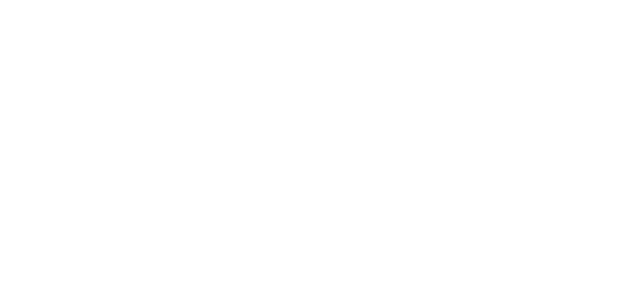
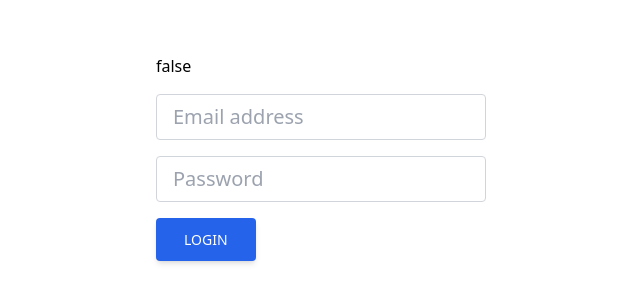
Before and after one commit to rafaelsangali/navbar-dropdown-responsive, a React (Vite) app: page /login in a window 1280 px wide. Before the commit this address had no page. Shown: the part 186-488 px from the top of the page, without its empty margins (356-996 px from the left). Built offline with nearby package versions, Linux system fonts and the light colour scheme.

Commit message:
fazendo conexão

```diff
--- a/package.json
+++ b/package.json
@@ -9,6 +9,7 @@
     "preview": "vite preview"
   },
   "dependencies": {
+    "axios": "^0.27.2",
     "react": "^18.2.0",
     "react-dom": "^18.2.0",
     "react-router-dom": "^6.3.0"
--- a/src/App.tsx
+++ b/src/App.tsx
@@ -1,13 +1,8 @@
-import Navbar from "./components/Navbar/Navbar";
-import { BrowserRouter, Routes, Route } from "react-router-dom";
+import Routes from "./Routes";
 
 function App() {
   return (
-    <BrowserRouter>
-      <Routes>
-        <Route path="/" element={<Navbar />} />
-      </Routes>
-    </BrowserRouter>
+    <Routes />
   );
 }
 
--- /dev/null
+++ b/src/Routes.tsx
@@ -0,0 +1,17 @@
+import { BrowserRouter, Routes as Router, Route } from "react-router-dom";
+import { AuthProvider } from "./contexts/AuthContext";
+import Home from "./pages/Home";
+import Login from "./pages/Login";
+
+export default function Routes() {
+  return (
+    <BrowserRouter>
+      <AuthProvider>
+        <Router>
+          <Route path="/" element={<Home />} />
+          <Route path="/login" element={<Login />} />
+        </Router>
+      </AuthProvider>
+    </BrowserRouter>
+  );
+}
--- a/src/components/Navbar/Navbar.tsx
+++ /dev/null
@@ -1,43 +0,0 @@
-import { useState } from "react";
-import { Link } from "react-router-dom";
-import { linksNav } from "./mylinks";
-
-export default function Navbar() {
-  const [open, setOpen] = useState(false);
-  return (
-    <>
-      <header className="bg-white w-screen shadow-md flex items-center font-medium justify-around">
-        <div className="p-5 md:w-auto w-full flex justify-between">
-          <img src={""} alt="logo" className="md:cursor-pointer h-9" />
-          <div className="text-3xl md:hidden" onClick={() => setOpen(!open)}>
-            <button>{open ? "fechar" : "abrir"}</button>
-          </div>
-        </div>
-        <nav>
-          <ul className="md:flex hidden items-center gap-8">
-            {linksNav.map((link, index) => (
-              <li key={link.name + index}>
-                <Link to={link.redirect} className="px-3 inline-block hover:text-green-400 transition-colors">
-                  {link.name}
-                </Link>
-              </li>
-            ))}
-          </ul>
-          <ul
-            className={`md:hidden bg-zinc-500 fixed w-3/5 top-0 overflow-y-auto bottom-0 py-24 pl-4 duration-500 ${
-              open ? "left-0" : "left-[-100%]"
-            }`}
-          >
-            {linksNav.map((link, index) => (
-              <li key={link.name + index}>
-                <Link to={link.redirect} className="px-3 inline-block hover:text-green-400 transition-colors">
-                  {link.name}
-                </Link>
-              </li>
-            ))}
-          </ul>
-        </nav>
-      </header>
-    </>
-  );
-}
--- a/src/components/Navbar/mylinks.ts
+++ /dev/null
@@ -1,6 +0,0 @@
-export const linksNav = [
- {name: "Home" , redirect: "/"},
- {name: "Perfil" , redirect: "/"},
- {name: "Editar Perfil" , redirect: "/"},
- {name: "Sair" , redirect: "/"},
-];
--- /dev/null
+++ b/src/components/PrivateRoute/index.tsx
@@ -0,0 +1,14 @@
+import { useContext } from "react";
+import { Navigate } from "react-router-dom";
+import { AuthContext } from "../../contexts/AuthContext";
+
+export default function Private({ }: JSX.Element){
+  const {authenticated} = useContext(AuthContext)
+
+  if(!authenticated){
+    return <Navigate to="/login"
+  }
+
+}
+
+// parei aqui
--- /dev/null
+++ b/src/contexts/AuthContext/index.tsx
@@ -0,0 +1,59 @@
+import { createContext, useState } from "react";
+import { useNavigate } from "react-router-dom";
+import { IAuthProvider, IContext, IUser } from "./types";
+
+export const AuthContext = createContext<IContext>({} as IContext);
+
+export function AuthProvider({ children }: IAuthProvider) {
+  const [user, setUser] = useState<IUser | null>();
+
+  const login = (email: string, password: string) => {
+    console.log('login', email, password)
+    if(password == '123'){
+      navigate("/")
+    }
+  }
+
+  const logout = () => {
+    console.log('logout')
+    setUser(null)
+    navigate("/login")
+  }
+
+  const navigate = useNavigate()
+
+  return (
+    <AuthContext.Provider value={{ authenticated: !!user, user, login, logout }}>
+      {children}
+    </AuthContext.Provider>
+  );
+}
+
+// export function AuthProvider({ children }: IAuthProvider) {
+//   const [user, setUser] = useState<IUser | null>();
+
+//   useEffect(() => {
+//     const user = getUserLocalStorage();
+//     if (user) {
+//       setUser(user);
+//     }
+//   }, []);
+
+//   async function authenticate(email: string, password: string) {
+//     const response = await useLogin(email, password);
+//     const payload = { token: response.token, email };
+//     setUser(payload);
+//     setUserLocalStorage(payload);
+//   }
+
+//   function logout() {
+//     setUser(null);
+//     setUserLocalStorage(null);
+//   }
+
+//   return (
+//     <AuthContext.Provider value={{ ...user, authenticate, logout }}>
+//       {children}
+//     </AuthContext.Provider>
+//   );
+// }
--- /dev/null
+++ b/src/contexts/AuthContext/types.ts
@@ -0,0 +1,15 @@
+export interface IUser {
+  email?: string;
+  token?: string;
+}
+
+export interface IContext extends IUser {
+  authenticated: boolean;
+  user: IUser | null | undefined;
+  login: (email: string, password: string) => void;
+  logout: () => void;
+}
+
+export interface IAuthProvider {
+  children: JSX.Element;
+}
--- /dev/null
+++ b/src/pages/Home.tsx
@@ -0,0 +1,5 @@
+export default function Home(){
+  return (
+    <p className="text-2xl">Está é a home</p>
+  )
+}
--- /dev/null
+++ b/src/pages/Login.tsx
@@ -0,0 +1,48 @@
+import { useContext, useState } from "react";
+import { AuthContext } from "../contexts/AuthContext";
+
+
+export default function Login() {
+  const [email,setEmail] = useState("")
+  const [password,setPassword] = useState("")
+  const { authenticated , login} = useContext(AuthContext)
+
+  function handleSubmit(e:any) {
+    e.preventDefault();
+    console.log("foi",{email},{password});
+    login(email,password)
+  }
+
+  return (
+    <section className="h-screen absolute top-[30%] left-[40%]">
+      <p>{String(authenticated)}</p>
+      <form onSubmit={handleSubmit}>
+        {/* <!-- Email input --> */}
+        <input
+          type="text"
+          className=" my-4 form-control block w-full px-4 py-2 text-xl font-normal text-gray-700 bg-white bg-clip-padding border border-solid border-gray-300 rounded transition ease-in-out m-0 focus:text-gray-700 focus:bg-white focus:border-blue-600 focus:outline-none"
+          id="exampleFormControlInput2"
+          placeholder="Email address"
+          value={email}
+          onChange={(e) => setEmail(e.target.value)}
+        />
+
+        {/* <!-- Password input --> */}
+        <input
+          type="password"
+          className=" my-4 backdrop:form-control block w-full px-4 py-2 text-xl font-normal text-gray-700 bg-white bg-clip-padding border border-solid border-gray-300 rounded transition ease-in-out m-0 focus:text-gray-700 focus:bg-white focus:border-blue-600 focus:outline-none"
+          id="exampleFormControlInput2"
+          placeholder="Password"
+          value={password}
+          onChange={(e) => setPassword(e.target.value)}
+        />
+        <button
+          type="submit"
+          className="inline-block px-7 py-3 bg-blue-600 text-white font-medium text-sm leading-snug uppercase rounded shadow-md hover:bg-blue-700 hover:shadow-lg focus:bg-blue-700 focus:shadow-lg focus:outline-none focus:ring-0 active:bg-blue-800 active:shadow-lg transition duration-150 ease-in-out"
+        >
+          Login
+        </button>
+      </form>
+    </section>
+  );
+}
```
Also changed, not shown: src/main.jsx (+7 -7 lines), 1 other file (tests, documents, lock files or other folders).
